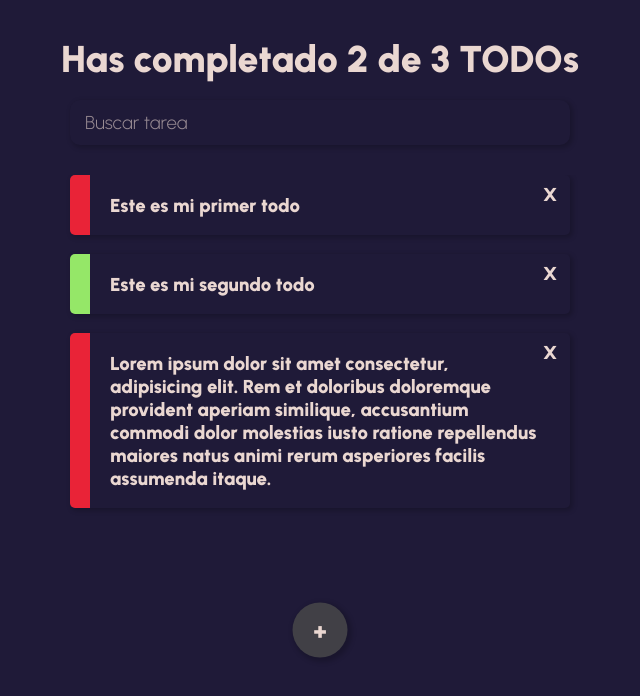
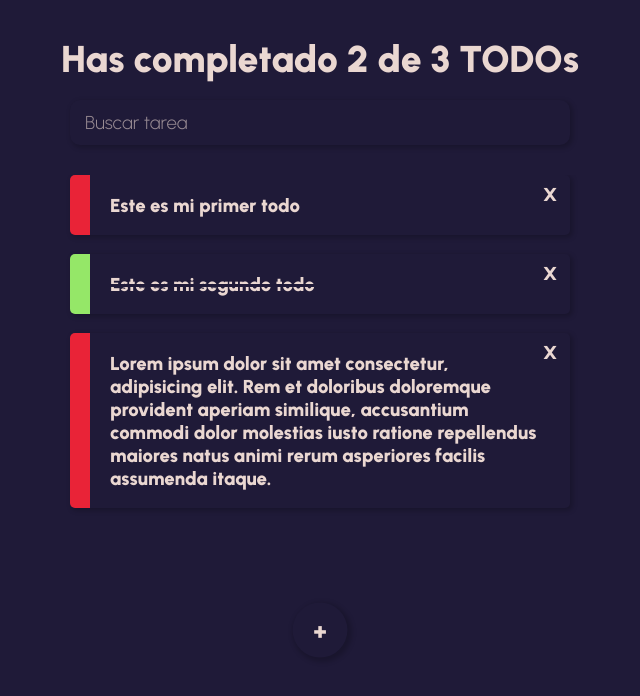
Before and after one commit to Geaglts/PlatziToDo, a React (Create React App) app: page / in a window 1280 px wide. In both pictures the pointer is over the button 640 px from the left and 629 px from the top of the page. Shown: the top 696 px of the page, without its empty margins (320-960 px from the left). Built offline with nearby package versions, Linux system fonts and the light colour scheme.

Commit message:
Estilos para el todo

```diff
--- a/src/CreateTodoButton.css
+++ b/src/CreateTodoButton.css
@@ -16,6 +16,6 @@
 
 .CreateTodoButton:hover {
   color: #ead7d1;
-  background-color: #414046;
+  background-color: #1f1a38;
   transform: scale(1.1);
 }
--- a/src/TodoItem.css
+++ b/src/TodoItem.css
@@ -38,6 +38,10 @@
   background-color: #95e768;
 }
 
+.underline {
+  text-decoration: 3px line-through #1f1a38;
+}
+
 .TodoItem--Todo {
   font-weight: 900;
   width: calc(500px - 20px - 40px);
@@ -61,6 +65,6 @@
 .TodoItem--Delete:hover {
   transition: background-color 450ms ease, color 450ms ease;
   background-color: #ead7d1;
-  color: #414046;
+  color: #1f1a38;
   cursor: pointer;
 }
--- a/src/TodoItem.js
+++ b/src/TodoItem.js
@@ -17,7 +17,7 @@ function TodoItem({ completed, todo }) {
         `}
         onClick={onComplete}
       />
-      <p className="TodoItem--Todo">{todo}</p>
+      <p className={`TodoItem--Todo ${completed && "underline"}`}>{todo}</p>
       <span className="TodoItem--Delete" onClick={onDelete}>
         X
       </span>
```
